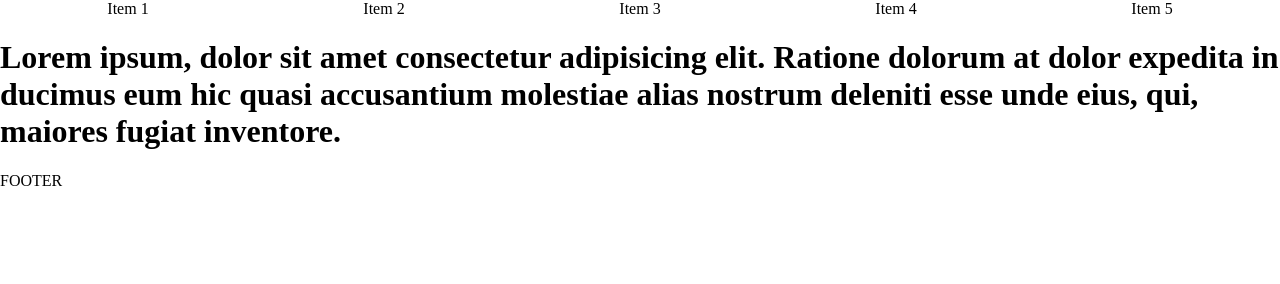
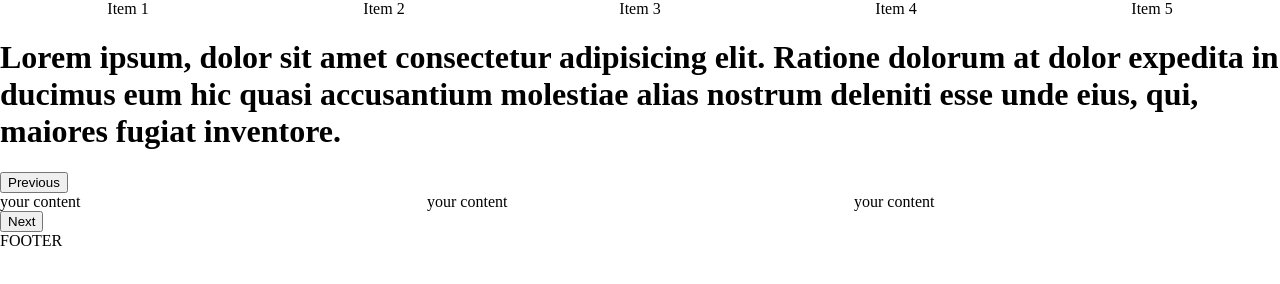
Before and after one commit to casperDev3/3211-HTML-CSS, a plain HTML site: page index.html in a window 1280 px wide. Drawn offline with nearby package versions, Linux system fonts and the light colour scheme.

Commit message:
add working  code f

```diff
--- a/index.html
+++ b/index.html
@@ -7,6 +7,7 @@
     <link rel="shortcut icon" href="./assets/icons/icon.png" type="image/x-icon">
     <meta name="viewport" content="width=device-width, initial-scale=1.0">
     <title>Document ---</title>
+    <link rel="stylesheet" type="text/css" href="//cdn.jsdelivr.net/npm/slick-carousel@1.8.1/slick/slick.css" />
     <link rel="stylesheet" href="./styles/index.css">
 </head>
 
@@ -27,10 +28,23 @@
             Lorem ipsum, dolor sit amet consectetur adipisicing elit. Ratione dolorum at dolor expedita in ducimus eum
             hic quasi accusantium molestiae alias nostrum deleniti esse unde eius, qui, maiores fugiat inventore.
         </h1>
+        <section class="slider">
+            <div class="your-class">
+                <div>your content</div>
+                <div>your content</div>
+                <div>your content</div>
+                <div>your content</div>
+                <div>your content</div>
+            </div>
+        </section>
     </main>
     <footer>
         FOOTER
     </footer>
+    <script type="text/javascript" src="//code.jquery.com/jquery-1.11.0.min.js"></script>
+    <script type="text/javascript" src="//code.jquery.com/jquery-migrate-1.2.1.min.js"></script>
+    <script type="text/javascript" src="//cdn.jsdelivr.net/npm/slick-carousel@1.8.1/slick/slick.min.js"></script>
+    <script src="./scripts/index.js"></script>
 </body>
 
 </html>
--- /dev/null
+++ b/scripts/index.js
@@ -0,0 +1,7 @@
+$(document).ready(function(){
+    $('.your-class').slick({
+        infinite: true,
+        slidesToShow: 3,
+        slidesToScroll: 1
+    });
+  });
```
